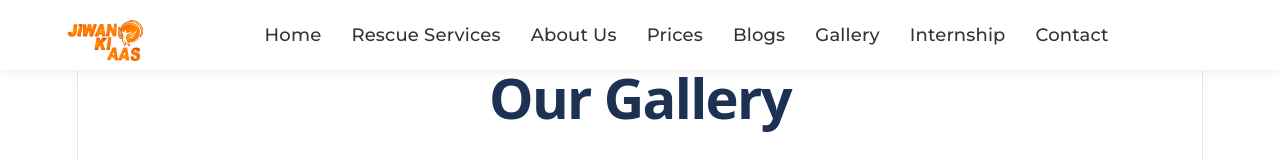
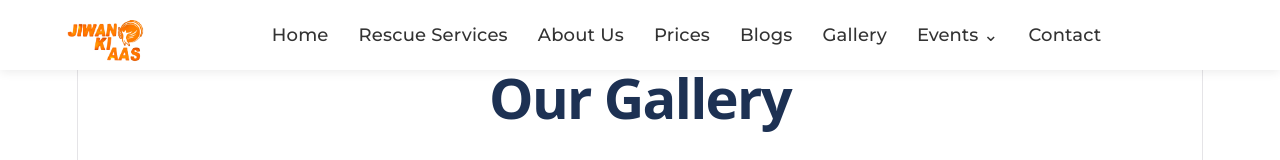
Before and after one commit to yoyessunny/Jiwan_Ki_Aas, a React (Vite) app: page /gallery in a window 1280 px wide. Shown: the top 160 px of the page. Built offline with nearby package versions, Linux system fonts and the light colour scheme.

Commit message:
Addition of dropdown

```diff
--- a/src/App.css
+++ b/src/App.css
@@ -1488,3 +1488,50 @@ img {
   }
 
 }
+
+.dropdown {
+  position: relative;
+}
+
+.dropdown__button {
+  background: none;
+  border: none;
+  font: inherit;
+  cursor: pointer;
+  display: flex;
+  align-items: center;
+  gap: 5px;
+  color: inherit;
+}
+
+.dropdown__menu {
+  position: absolute;
+  top: 100%;
+  left: 0;
+
+  min-width: 200px;
+  padding: 10px 0;
+  margin-top: 10px;
+
+  background: white;
+  border-radius: 8px;
+  box-shadow: 0 5px 20px rgba(0, 0, 0, 0.15);
+
+  list-style: none;
+  z-index: 1000;
+}
+
+.dropdown__menu li {
+  width: 100%;
+}
+
+.dropdown__menu a {
+  display: block;
+  padding: 10px 20px;
+  color: #333;
+  text-decoration: none;
+}
+
+.dropdown__menu a:hover {
+  background: #f2f2f2;
+}
--- a/src/pages/Gallery.jsx
+++ b/src/pages/Gallery.jsx
@@ -1,3 +1,4 @@
+import { useState } from "react";
 import gallery1_Img from '../assets/gallery1.png'
 import gallery2_Img from '../assets/gallery2.png'
 import gallery3_Img from '../assets/gallery3.png'
@@ -19,7 +20,9 @@ import { Link } from "react-router-dom";
 
 function Gallery() {
 
-  return (
+   const [dropdownOpen, setDropdownOpen] = useState(false);
+
+   return (
     <>
 
 
@@ -52,9 +55,32 @@ function Gallery() {
                    <li>
                       <Link to="/gallery" href="#gallery" className='nav__link'>Gallery</Link>
                    </li>
-                   <li>
-                      <Link to="/internship" className='nav__link'>Internship</Link>
-                   </li>
+                   {/* Dropdown */}
+                     <li className="dropdown">
+
+                     <button
+                        className="dropdown__button nav__link"
+                        onClick={() => setDropdownOpen(!dropdownOpen)}
+                     >
+                        Events
+                        <span>⌄</span>
+                     </button>
+
+                     {dropdownOpen && (
+                        <ul className="dropdown__menu">
+
+                           <li>
+                               <Link to="/internship" className='nav__link'>Internship</Link>
+                           </li>
+
+                           <li>
+                               <Link to="/schoolvisit" className='nav__link'>School Visits</Link>
+                           </li>
+
+                        </ul>
+                     )}
+
+                     </li>
                    <li>
                       <a href="/#contact" className="nav__link">Contact</a>
                    </li>
--- a/src/pages/Home.jsx
+++ b/src/pages/Home.jsx
@@ -1,3 +1,4 @@
+import { useState } from "react";
 import aboutImg from '../assets/about-img.png'
 import deliveryImg from '../assets/delivery-img.png'
 import homeImg from '../assets/home-img.png'
@@ -20,7 +21,9 @@ import { Link } from "react-router-dom";
 
 function Home() {
 
-  return (
+   const [dropdownOpen, setDropdownOpen] = useState(false);
+
+   return (
     <>
 
 
@@ -53,9 +56,33 @@ function Home() {
                    <li>
                       <Link to="/gallery" href="#gallery" className='nav__link'>Gallery</Link>
                    </li>
-                   <li>
-                      <Link to="/internship" className='nav__link'>Internship</Link>
-                   </li>
+                       {/* Dropdown */}
+                     <li className="dropdown">
+
+                     <button
+                        className="dropdown__button nav__link"
+                        onClick={() => setDropdownOpen(!dropdownOpen)}
+                     >
+                        Events
+                        <span>⌄</span>
+                     </button>
+
+                     {dropdownOpen && (
+                        <ul className="dropdown__menu">
+
+                           <li>
+                               <Link to="/internship" className='nav__link'>Internship</Link>
+                           </li>
+
+                           <li>
+                               <Link to="/schoolvisit" className='nav__link'>School Visits</Link>
+                           </li>
+
+                        </ul>
+                     )}
+
+                     </li>
+
                    <li>
                       <a href="/#contact" className="nav__link">Contact</a>
                    </li>
--- a/src/pages/Internship.jsx
+++ b/src/pages/Internship.jsx
@@ -1,3 +1,4 @@
+import { useState } from "react";
 import intern1_Img from '../assets/intern1.png'
 import intern2_Img from '../assets/intern2.png'
 import intern3_Img from '../assets/intern3.png'
@@ -15,7 +16,9 @@ import { Link } from "react-router-dom";
 
 function Internship() {
 
-  return (
+   const [dropdownOpen, setDropdownOpen] = useState(false);
+
+   return (
     <>
 
 
@@ -48,9 +51,34 @@ function Internship() {
                    <li>
                       <Link to="/gallery" href="#gallery" className='nav__link'>Gallery</Link>
                    </li>
-                   <li>
-                      <Link to="/internship" className='nav__link'>Internship</Link>
-                   </li>
+
+{/* Dropdown */}
+                     <li className="dropdown">
+
+                     <button
+                        className="dropdown__button nav__link"
+                        onClick={() => setDropdownOpen(!dropdownOpen)}
+                     >
+                        Events
+                        <span>⌄</span>
+                     </button>
+
+                     {dropdownOpen && (
+                        <ul className="dropdown__menu">
+
+                           <li>
+                               <Link to="/internship" className='nav__link'>Internship</Link>
+                           </li>
+
+                           <li>
+                               <Link to="/schoolvisit" className='nav__link'>School Visits</Link>
+                           </li>
+
+                        </ul>
+                     )}
+
+                     </li>
+
                    <li>
                       <a href="/#contact" className="nav__link">Contact</a>
                    </li>
```
